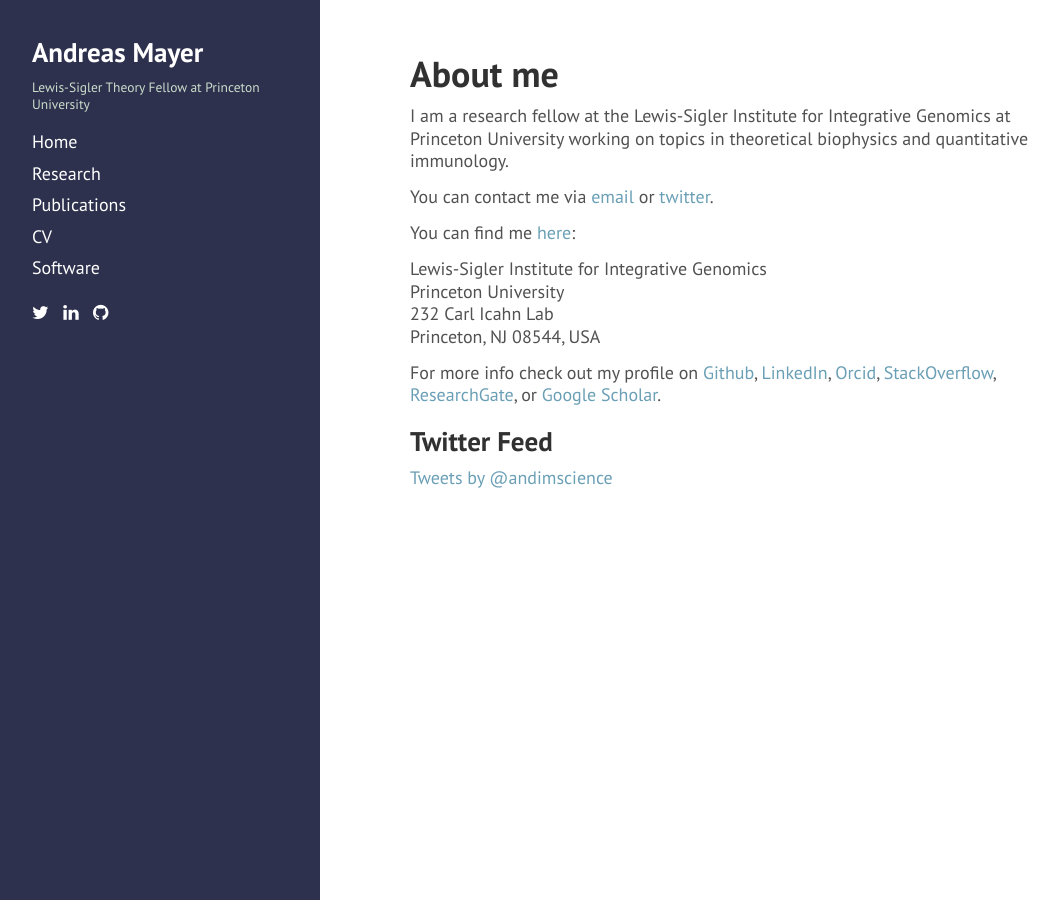
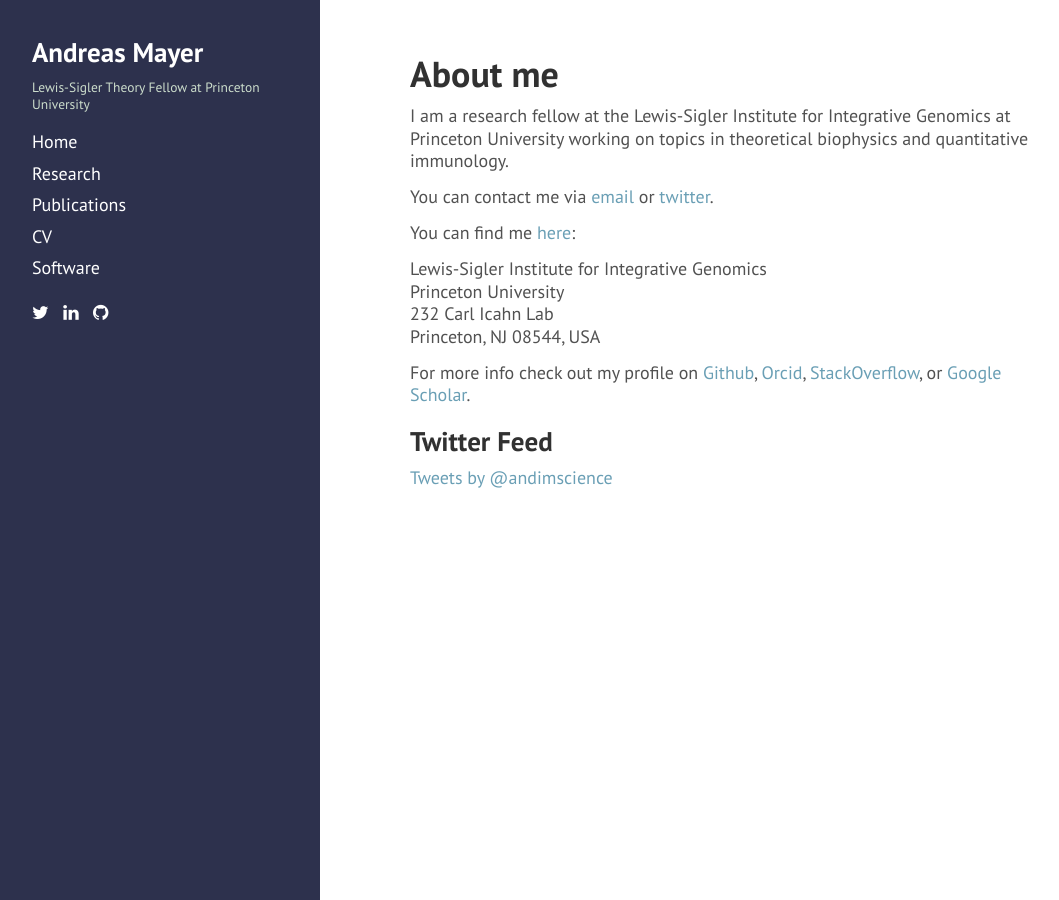
Before and after one commit to andim/andim.github.io, a Jekyll site: the page built from index.md, in a window 1280 px wide. Shown: the whole page, without its empty margins (4-1063 px from the left). Built offline with Jekyll 4.4.1, drawn with Linux system fonts in a browser that asks for light colours; nearby versions of some CDN libraries; comment, search, counter and statistics services are not loaded.

Commit message:
more selective in which external platforms to advertise

```diff
--- a/index.md
+++ b/index.md
@@ -17,7 +17,7 @@ Princeton University
 232 Carl Icahn Lab
 Princeton, NJ 08544, USA
 
-For more info check out my profile on [Github](https://github.com/andim), [LinkedIn](https://www.linkedin.com/pub/andreas-mayer/83/49a/a37), [Orcid](http://orcid.org/0000-0002-6643-7622), [StackOverflow](http://stackoverflow.com/users/3223145/andi), [ResearchGate](https://www.researchgate.net/profile/Andreas_Mayer8), or [Google Scholar](http://scholar.google.de/citations?user=BKGAixAAAAAJ).
+For more info check out my profile on [Github](https://github.com/andim), [Orcid](http://orcid.org/0000-0002-6643-7622), [StackOverflow](http://stackoverflow.com/users/3223145/andi), or [Google Scholar](http://scholar.google.de/citations?user=BKGAixAAAAAJ).
 
 
 ## Twitter Feed
```
